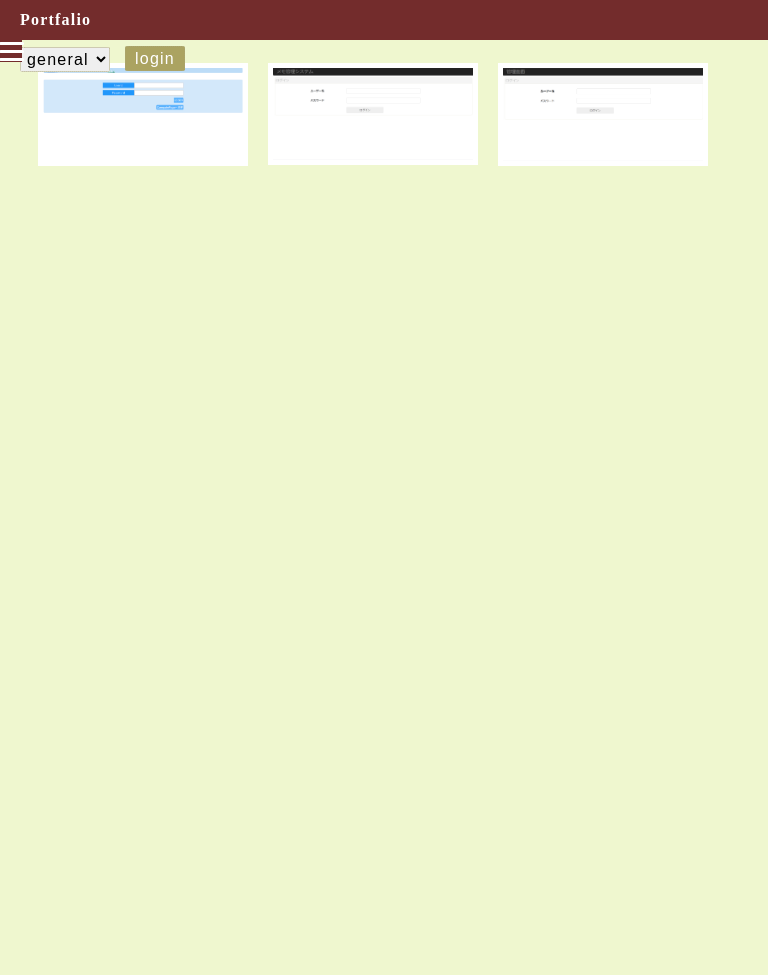
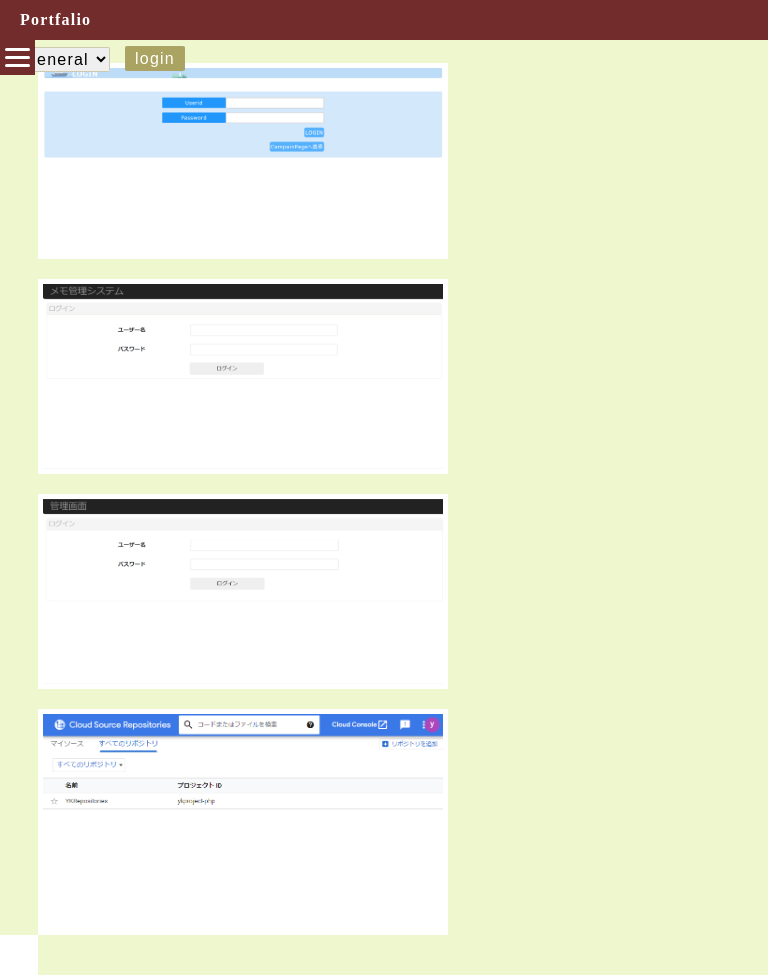
Before and after one commit to ykanai0307/YkWork0307, a Django app: page /mainProject/ in a window 768 px wide. Before the commit the page ends 166 px from the top, so only its background shows below. Run offline with Django 3.2, Linux system fonts and the light colour scheme.

Commit message:
Yk Yool 2

```diff
--- a/mainProject/src/templates/menuView.html
+++ b/mainProject/src/templates/menuView.html
@@ -11,7 +11,10 @@
             <a href="https://thawing-citadel-82373.herokuapp.com/memo/" class="icenter"><img class="Img" src="{% static 'img/PORTFALIO/MemoSite.png' %}" alt="Memo"></a>
           </li>
           <li>
-            <a href="https://thawing-citadel-82373.herokuapp.com/memo/memoAdLogin/"><img class="Img" src="{% static 'img/PORTFALIO/MemoAdminSite.png' %}" alt="MemoAdmin"></a>
+            <a href="https://thawing-citadel-82373.herokuapp.com/memo/memoAdLogin/"  class="icenter"><img class="Img" src="{% static 'img/PORTFALIO/MemoAdminSite.png' %}" alt="MemoAdmin"></a>
+          </li>
+          <li>
+            <a href="https://source.cloud.google.com/ykproject-php/YKRepositories?hl=ja"><img class="Img" src="{% static 'img/PORTFALIO/googleConsoleSite.png' %}" alt="GoogleConsole"></a>
           </li>
         </ul>
         <input name="h_userid" type="hidden" value="admin" />
--- a/mainProject/static/css/menu.css
+++ b/mainProject/static/css/menu.css
@@ -3,8 +3,8 @@
     top: 40px;
     left: 0px;
     display: flex;
-    height: 40px;
-    width: 40px;
+    height: 35px;
+    width: 35px;
     justify-content: center;
     align-items: center;
     z-index: 90;
@@ -51,8 +51,8 @@ ul#Menu{
   position: fixed;
   top: 40px;
   left: 0px;
-  width:8.5%;
-  padding:50px 0.5% 0.5% 1%;
+  width:75px;
+  padding:50px 0.5% 0.5% 0.2%;
   background-color: #732C2C;
   z-index:1;
 }
@@ -64,6 +64,7 @@ ul#Menu li.ButtonOverPos{
 }
 ul#Menu li input{
   padding:2px;
+  font-size:11px;
   border-color:#EFF7CF;
   background: #732C2C;
   color:#FFFFF5;
@@ -95,27 +96,3 @@ ul#Menu li input:hover{
 a.ileft,a.icenter{
   margin-right:20px;
 }
-
-@media screen and (min-width:480px) and ( max-width:1024px) {
-  .Img{
-    width:200px;
-    height:auto;
-  }
-  #ImgTag li{
-    list-style: none;
-  }
-  .menu-btn{
-    height: 22px;
-    width: 22px;
-  }
-  ul#Menu{
-    width:15%;
-    padding:30px 0.5% 1% 0;
-  }
-  ul#Menu li.ButtonOverPos{
-    padding-bottom:10px;
-  }
-  ul#Menu li input{
-    font-size:8px;
-  }
-}
```
Also changed, not shown: mainProject/static/img/PORTFALIO/googleConsoleSite.png (added).
